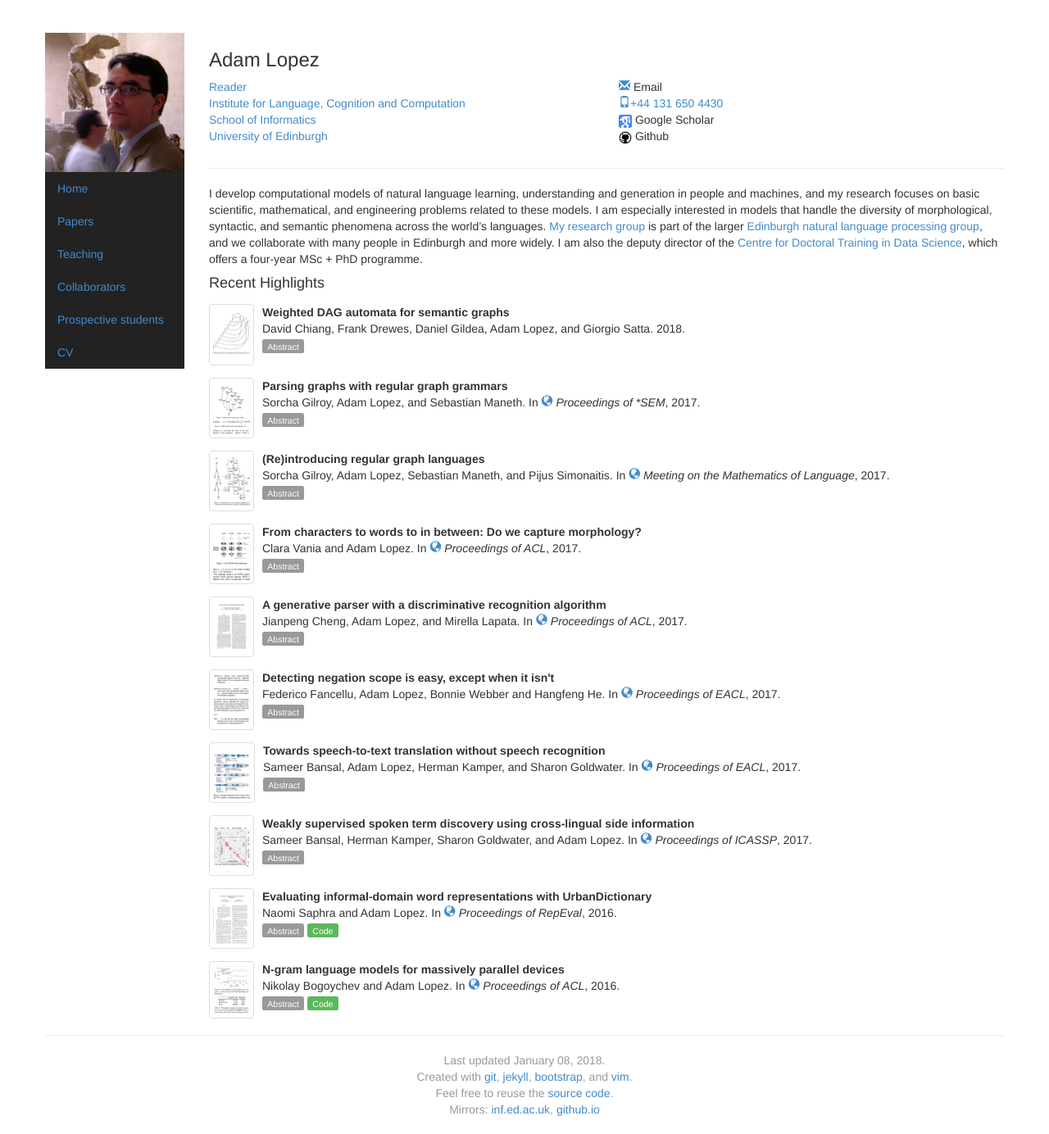
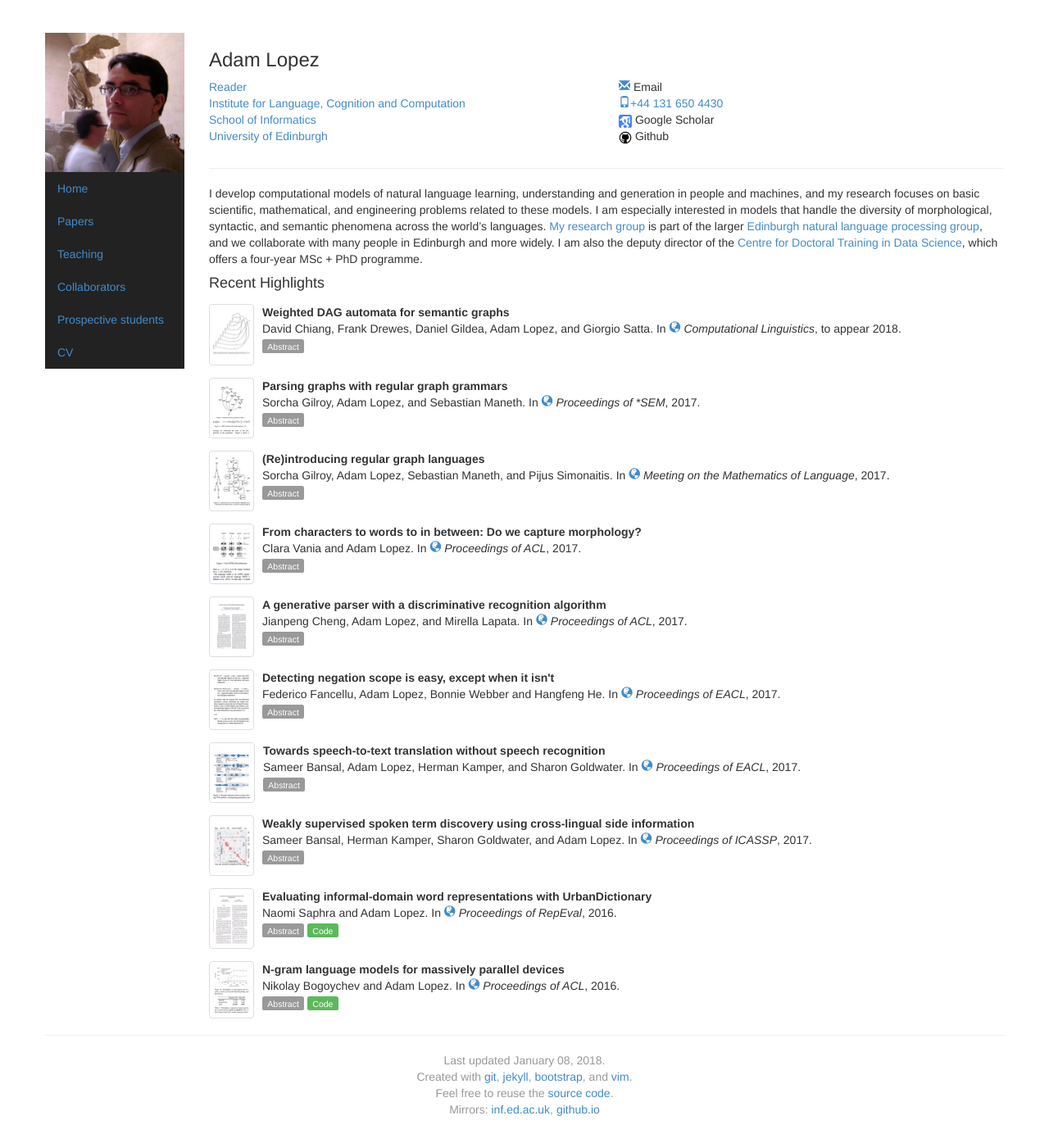
Before and after one commit to alopez/alopez.github.com, a Jekyll site: the page built from index.html, in a window 1280 px wide. Shown: the whole page at 82% size. Built offline with Jekyll 4.4.1, drawn with Linux system fonts in a browser that asks for light colours; some of the changed lines change nothing that is shown.

Commit message:
Fix bib entry

```diff
--- a/_config.yml
+++ b/_config.yml
@@ -30,7 +30,7 @@ talks:
 papers:
   - layout: paper
     year: 2018
-    paper-type: journal
+    paper-type: article
     selected: yes
     img: daga-cl
     title: Weighted DAG automata for semantic graphs
@@ -39,6 +39,7 @@ papers:
     journal-url: https://www.mitpressjournals.org/loi/coli
     doc-url: https://www.mitpressjournals.org/doi/abs/10.1162/COLI_a_00309
     venue: journal
+    volume: to appear
     abstract: >
       Graphs have a variety of uses in natural language processing,
       particularly as representations of linguistic meaning. A deficit in
```
